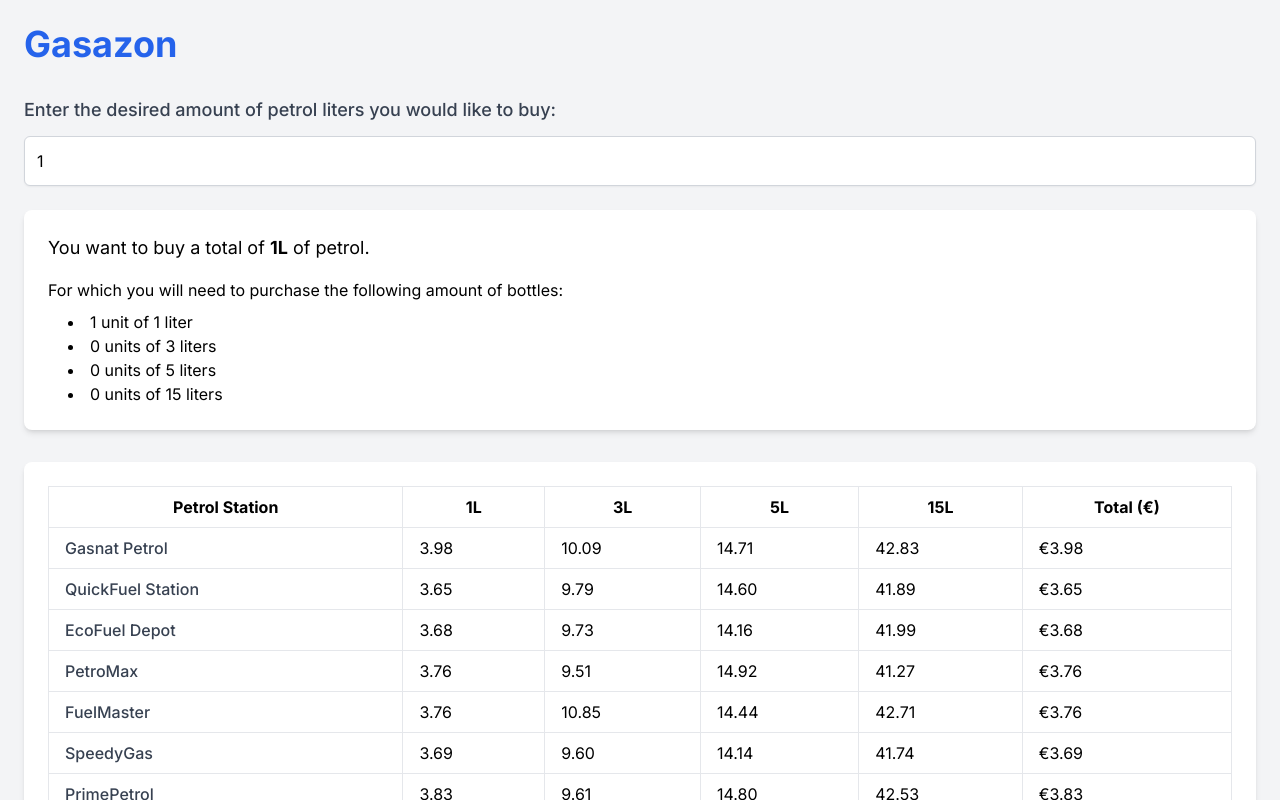
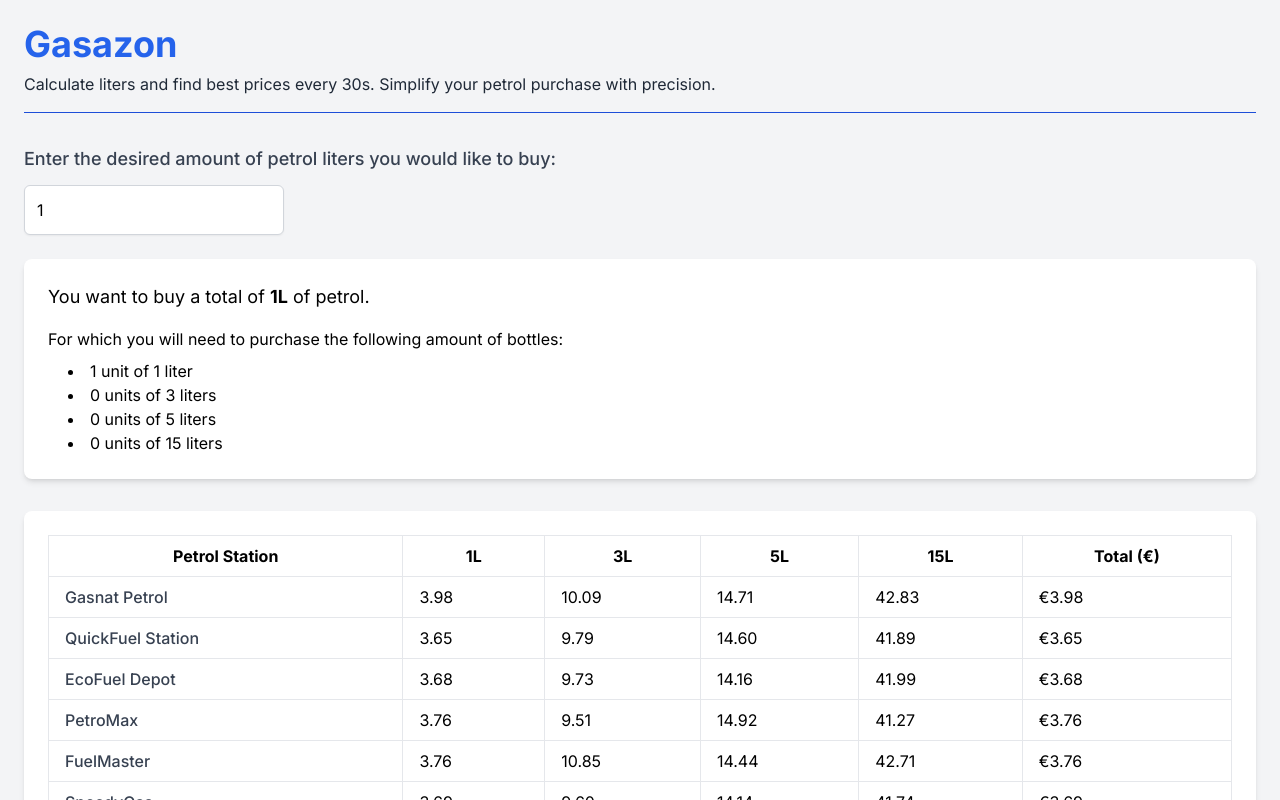
Before and after one commit to pmallol/remaining-petrol-calculator, a Next.js app: page / in a window 1280 px wide. Shown: the top 800 px of the page. Built offline with nearby package versions, Linux system fonts and the light colour scheme.

Commit message:
chore: Update Home page header with description for Gasazon

```diff
--- a/app/page.tsx
+++ b/app/page.tsx
@@ -43,7 +43,10 @@ const Home: React.FC = () => {
 
   return (
     <div className="container mx-auto p-6 min-h-screen bg-gray-100">
-      <h1 className="text-4xl font-bold text-blue-600 mb-8">Gasazon</h1>
+      <header className='mb-8 border-b border-b-blue-700'>
+        <h1 className="text-4xl font-bold text-blue-600 mb-2">Gasazon</h1>
+        <h3 className='text-md text-gray-800 mb-4'>Calculate liters and find best prices every 30s. Simplify your petrol purchase with precision.</h3>
+      </header>
       <div className="mb-6">
         <label className="block text-lg font-medium text-gray-700 mb-2">Enter the desired amount of petrol liters you would like to buy:</label>
         <input
@@ -51,7 +54,7 @@ const Home: React.FC = () => {
           value={liters}
           onChange={(e) => setLiters(Number(e.target.value))}
           min="1"
-          className="mt-1 p-3 w-full border border-gray-300 rounded-md shadow-sm focus:outline-none focus:ring-2 focus:ring-blue-500 focus:border-blue-500"
+          className="mt-1 p-3 border border-gray-300 rounded-md shadow-sm focus:outline-none focus:ring-2 focus:ring-blue-500 focus:border-blue-500"
         />
       </div>
       <div className="mb-8 p-6 bg-white rounded-lg shadow-md">
```
